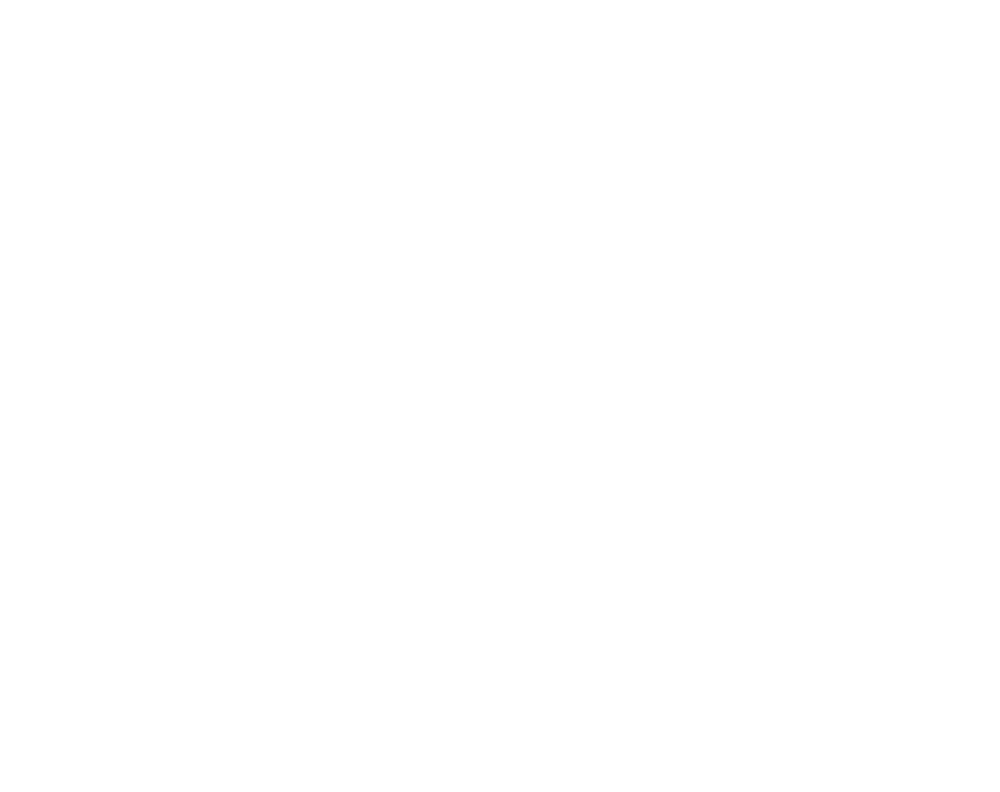
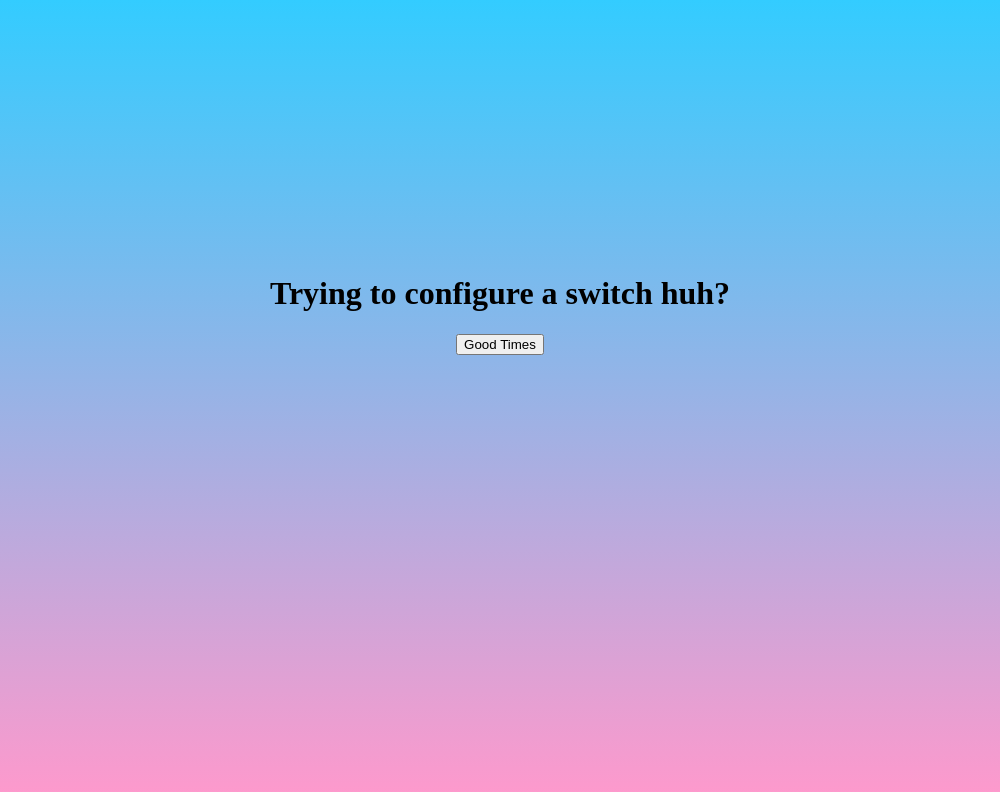
Before and after one commit to jweatherspoon/switches-js, an Electron app: page index.html in a window 1000 px wide. Drawn offline with Linux system fonts and the light colour scheme.

Commit message:
Added CSS file

```diff
--- /dev/null
+++ b/Styles.css
@@ -0,0 +1,18 @@
+#switchstart {
+    text-align: center;
+    background: linear-gradient(to bottom, #33ccff 0%, #ff99cc 100%);
+}
+
+#outerdiv {
+    position: relative;
+    padding: 25%;
+}
+
+#innerdiv {
+    align-content: center;
+    text-align: center;
+    width: 50%;
+    position: absolute;
+    z-index: 1;
+    margin: 0 auto;
+}
--- a/index.html
+++ b/index.html
@@ -1,9 +1,26 @@
 <html>
     <head>
+        <link rel = "stylesheet"
+        type="text/css"
+        href = "Styles.css" />
+
+        <script>src="https://ajax.googleapis.com/ajax/libs/jquery/3.3.1/jquery.min.js"</script>
+        <script>
+            $(document).ready(function(){
+                $("button").click(function(){
+                    $("#innerdiv").fadeOut();
+                });
+            });
+        </script>
         <title></title>
     </head>
-    <body>
-
+    <body id = "switchstart">
+        <div id = "outerdiv">
+            <div id = "innerdiv">
+                <h1>Trying to configure a switch huh?</h1>
+                <button id = "button">Good Times</button>
+            </div>
+        </div>
         <footer>
             <script src="index.js"></script>
         </footer>
```
Also changed, not shown: 1 other file.
